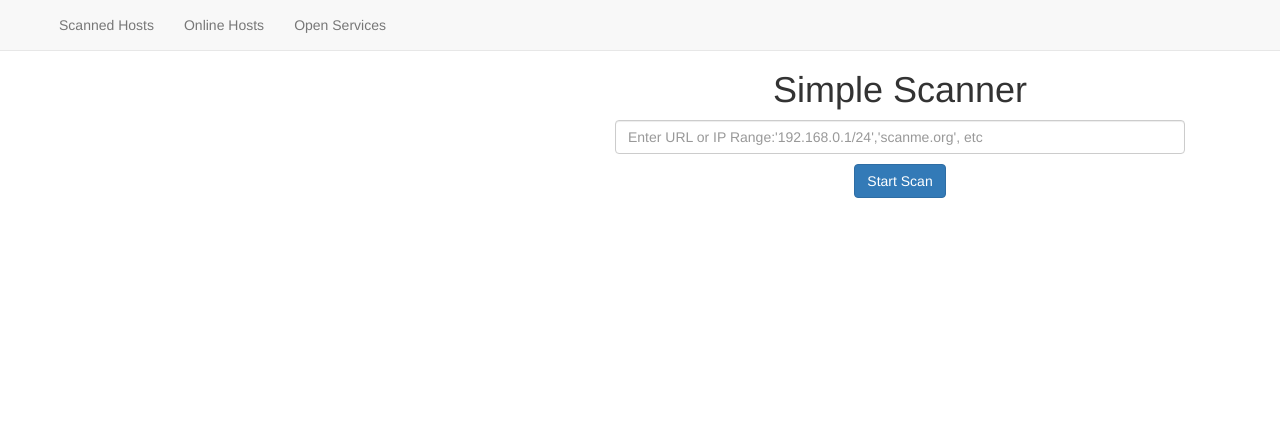
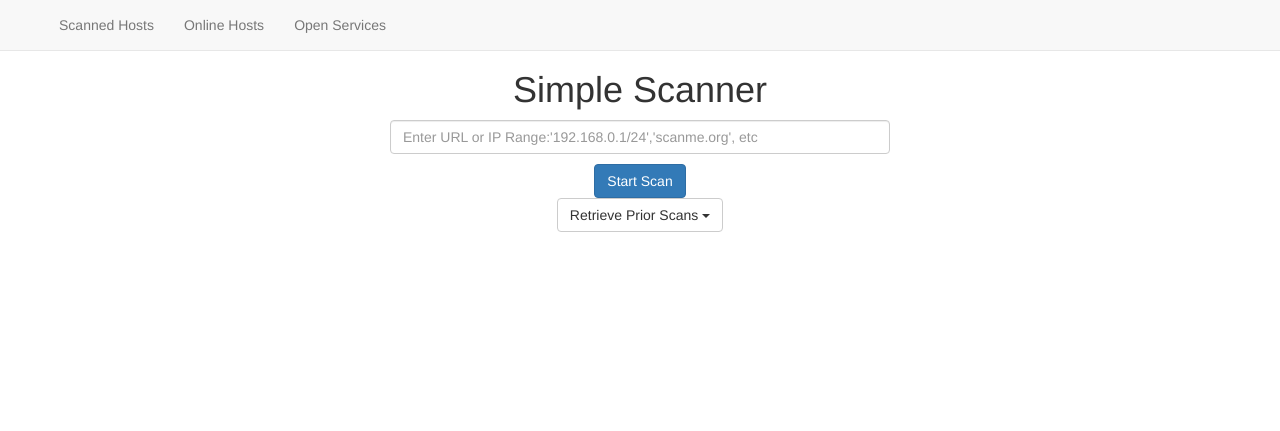
Before and after one commit to criani/simplescan, a Flask app: page / in a window 1280 px wide; the page is wider, and only the part inside the window is pictured. Shown: the top 431 px of that part. Run offline with Flask 3, Linux system fonts and the light colour scheme; some libraries are stand-ins or nearby versions; some web fonts are replaced.

Commit message:
major changes

```diff
--- a/main.py
+++ b/main.py
@@ -12,19 +12,21 @@ def index():
     return render_template('index.html')
 
 def run_nmap(target):
-    # Updated scripts with a comma-separated list of scripts
-    scripts = 'vulners,smb-enum-shares,smb-vuln*,smb-os-discovery,snmp-netstat,banner,ssl-enum-ciphers,ssh2-enum-algos'
-    # Corrected the command syntax for XML output
-    command = ["nmap", "-oX", "-", "-A", "--script", scripts, target]
+    scripts = 'vulners'
+    command = [
+        "nmap", "-oX", "-", "-sV", "--version-intensity", "9",
+        "--script", scripts, target
+    ]
 
     try:
-        # Run nmap and return the XML output
         result = subprocess.run(command, capture_output=True, text=True, check=True)
+        print("Nmap Scan Result:")
+        print(result.stdout)  # Print the XML output for debugging
         return result.stdout
     except subprocess.CalledProcessError as e:
-        # Log and return None if nmap fails
         print(f"An error occurred while running nmap: {e}")
         return None
+
 
 def xml_to_html(xml_string):
     try:
--- a/static/scanner.js
+++ b/static/scanner.js
@@ -1,7 +1,10 @@
 
 document.addEventListener('DOMContentLoaded', function() {
     document.getElementById('scan-btn').addEventListener('click', initiateScan);
+    document.querySelector('.btn-group .dropdown-toggle').addEventListener('click', retrieveScans);
 });
+
+
 
 function updateStatus(message, isLoading) {
     const statusElement = document.getElementById('status');
@@ -37,3 +40,34 @@ function initiateScan() {
         updateStatus('Fetch error: ' + error.message, false);
     });
 }
+
+// Function to retrieve and display a list of scan files
+function retrieveScans() {
+    fetch('/list_scans')
+    .then(response => response.json())
+    .then(data => {
+        if(data.error) {
+            alert('Error: ' + data.error);
+        } else {
+            const scanList = document.getElementById('scan-list');
+            scanList.innerHTML = ''; // Clear existing list
+            data.scans.forEach(scan => {
+                const listItem = document.createElement('li');
+                const link = document.createElement('a');
+                link.href = '#';
+                link.textContent = scan;
+                link.addEventListener('click', () => displayScan(scan));
+                listItem.appendChild(link);
+                scanList.appendChild(listItem);
+            });
+        }
+    });
+}
+
+function displayScan(scanFilename) {
+    fetch('/retrieve_scan/' + scanFilename)
+    .then(response => response.text())
+    .then(data => {
+        document.getElementById('results').innerHTML = data;
+    });
+}
--- a/templates/index.html
+++ b/templates/index.html
@@ -46,16 +46,29 @@
     </div>
         </div>
     </nav>
-<div class="container text-center" style="padding-top: 30px;">
+<div class="container-fluid text-center" style="padding-top: 30px;">
     <h1>Simple Scanner</h1>
-    <div class="row">
-        <div class="col-xs-12 col-sm-offset-2 col-sm-8 col-md-offset-3 col-md-6 col-lg-offset-4 col-lg-4">
+    <div class="row justify-content-center">
+<div class="row justify-content-center">
+    <div class="col">
+        <div class="form-group" style="max-width: 500px; margin: auto;">
             <input type="text" id="url-input" class="form-control" placeholder="Enter URL or IP Range:'192.168.0.1/24','scanme.org', etc">
         </div>
     </div>
-    <div class="row" style="margin-top: 10px;">
-        <div class="col-xs-12">
+</div>
+
+    </div>
+<div class="row justify-content-center" style="margin-top: 10px;">
+    <div class="col-12">
         <button id="scan-btn" class="btn btn-primary">Start Scan</button>
+     </div>
+	 <div class="btn-group">
+    <button type="button" class="btn btn-default dropdown-toggle" data-toggle="dropdown" aria-haspopup="true" aria-expanded="false">
+        Retrieve Prior Scans <span class="caret"></span>
+    </button>
+    <ul class="dropdown-menu" id="scan-list">
+        <!-- Scans will be populated here -->
+    </ul>
 </div>
 </div>
     <div id="status"></div>
```
Also changed, not shown: 1 other file. Lines whose indentation alone changed are shown as unchanged.
